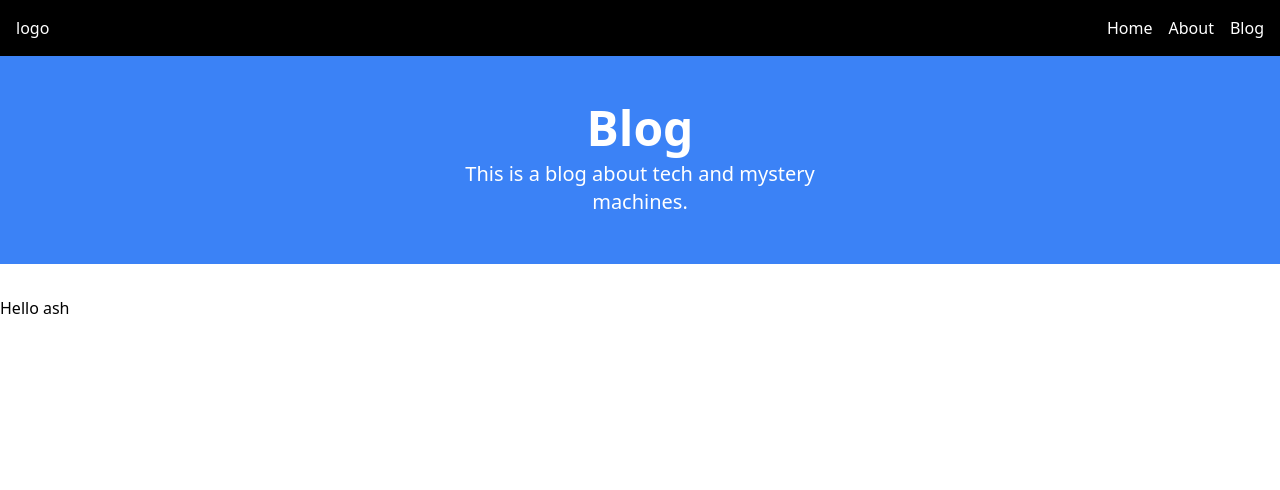
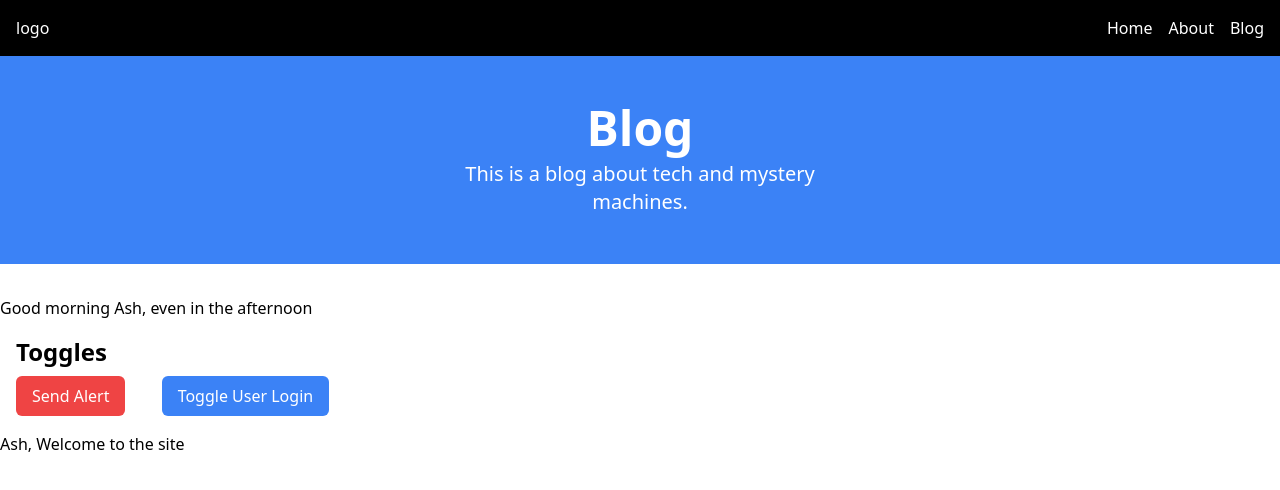
Before and after one commit to ashx3s/sait-svelte-demos, a SvelteKit app: page /blog in a window 1280 px wide. Shown: the top 490 px of the page. Built offline with nearby package versions, Linux system fonts and the light colour scheme.

Commit message:
simple event handler example + conditionals
Signed-off-by: Ashlyn Knox <ashlyn@lilyx.io>

```diff
--- a/src/routes/blog/+page.svelte
+++ b/src/routes/blog/+page.svelte
@@ -7,15 +7,52 @@
 		bgColor: 'bg-blue-500'
 	};
 	// TODO: address capitalization on input (strings should be able to be lowercase but always return proper capitalized)
-	const name = 'ash';
+	const user = {
+		name: 'Ash',
+		login: true
+	};
+
+	// Simple Alert Toggle
+	const userLoginToggle = () => {
+		user.login = !user.login;
+	};
+
+	function greet() {
+		if (user.login) {
+			alert('Hello World');
+		}
+	}
 </script>
 
 <PageHeader {...headerInfo} flexContent>This is for the flex content box</PageHeader>
 
-{#if name === 'Godfrey'}
+{#if user.name === 'Godfrey'}
 	<p>Stop trying to hack my system Godfrey</p>
-{:else if name === 'Ash'}
-	<p>Good morning {name}, even in the afternoon</p>
+{:else if user.name === 'Ash'}
+	<p>Good morning {user.name}, even in the afternoon</p>
 {:else}
-	<p>Hello {name}</p>
+	<p>Hello {user.name}</p>
 {/if}
+
+<section class="my-4">
+	<h2 class="my-2 text-2xl font-semibold ml-4">Toggles</h2>
+	<button
+		on:click={greet}
+		class="rounded-md bg-red-500 px-4 py-2 mx-4 text-white transition ease-linear duration-150 hover:bg-red-700 active:bg-red-900"
+		>Send Alert</button
+	>
+	<button
+		on:click={userLoginToggle}
+		class="rounded-md bg-blue-500 px-4 py-2 mx-4 text-white transition ease-linear duration-150 hover:bg-blue-700 active:bg-blue-900"
+		>Toggle User Login</button
+	>
+</section>
+
+{#if user.login === true}
+	<p>{user.name}, Welcome to the site</p>
+{:else}
+	<section class="my-12">
+		<!-- buttons for alert toggle -->
+		<p class="text-5xl ml-4">{user.login}</p>
+	</section>
+{/if}
```
